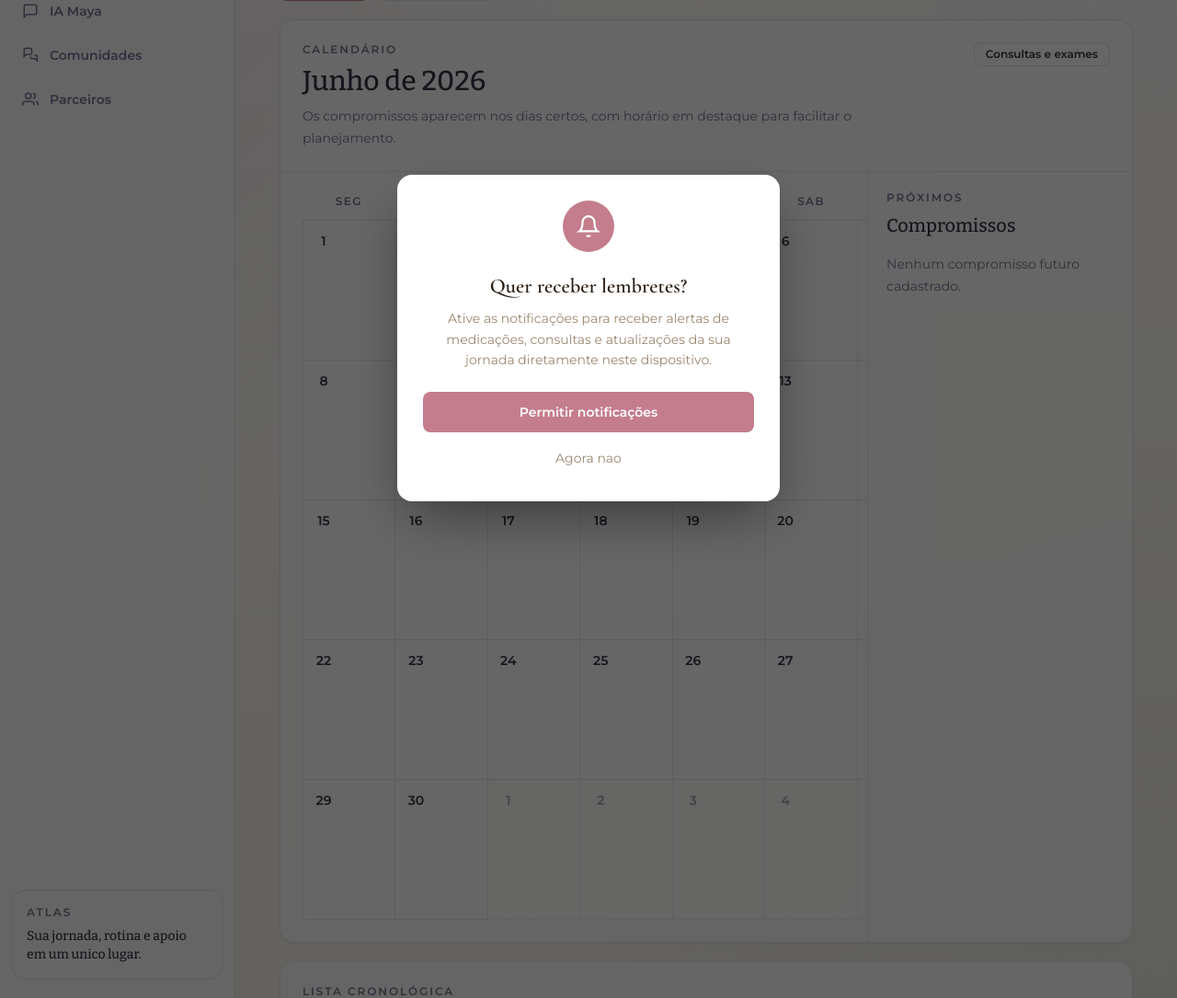
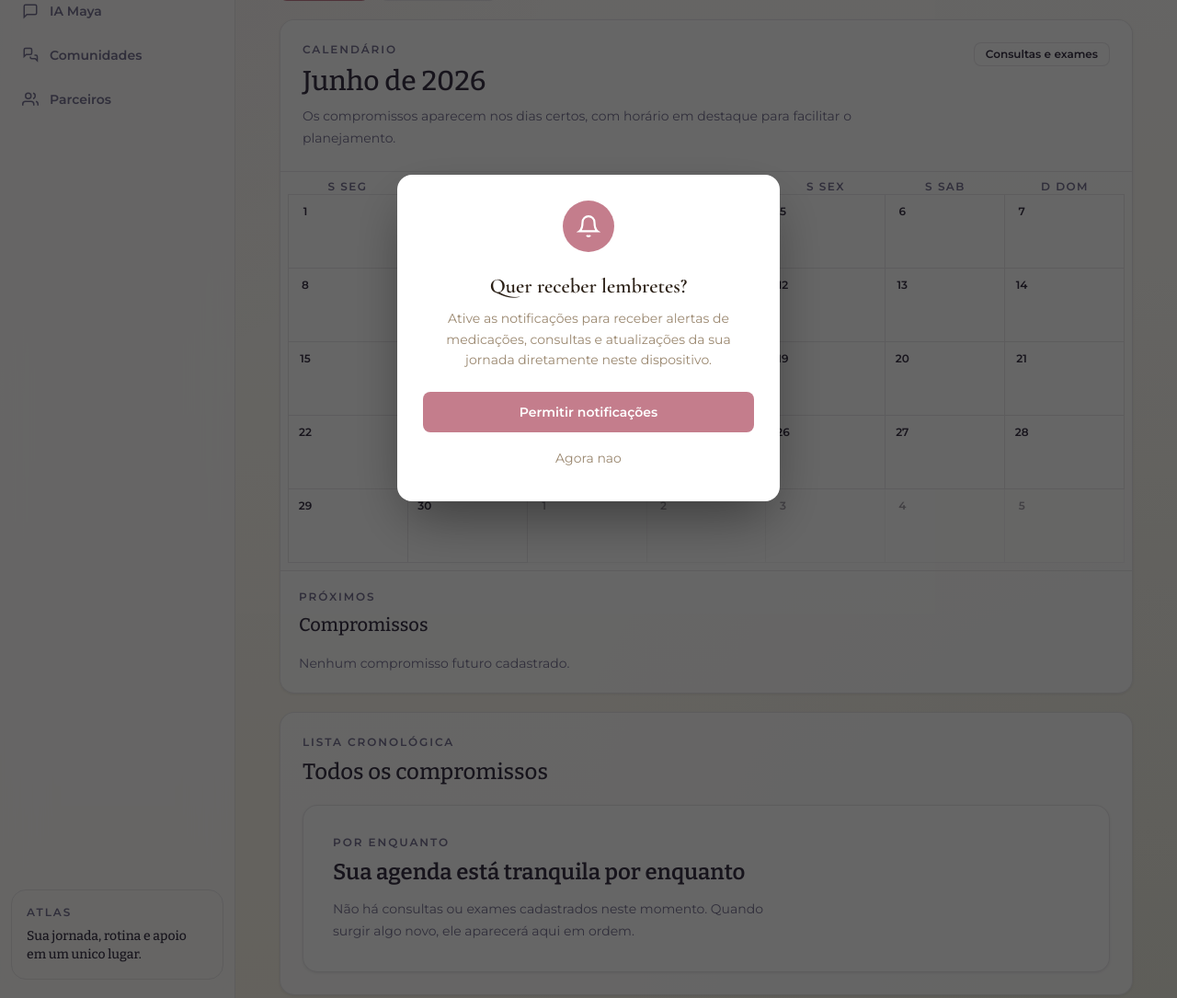
Before and after one commit to marcelof0nseca/ATLASAMARE, a Django app: page /routine/appointments/ in a window 1280 px wide. Shown: the part 350-1435 px from the top of the page at 92% size. Run offline with Django 5.2, Linux system fonts and the light colour scheme; the visitor is signed in with stand-in values (Sample User, id 1); data that the repository does not hold is empty; some libraries are stand-ins or nearby versions.

Commit message:
fix: Ajuste geral de responsividade

```diff
--- a/static/css/login.css
+++ b/static/css/login.css
@@ -35,6 +35,7 @@
 .lp-root {
   position: relative;
   height: 100vh;
+  height: 100dvh; /* iOS Safari: dynamic viewport — endereça address bar */
   overflow: hidden;
   display: flex;
   flex-direction: column;
--- a/templates/layouts/patient_base.html
+++ b/templates/layouts/patient_base.html
@@ -105,7 +105,7 @@
   </main>
 
   <nav class="amare-bottom-nav fixed inset-x-3 bottom-3 z-30 rounded-xl border border-border bg-white/95 p-2 shadow-serene lg:hidden">
-    <ul class="grid grid-cols-8 gap-1 text-center">
+    <ul class="grid grid-cols-8 gap-0.5 text-center sm:gap-1">
       <li><a class="amare-nav-link justify-center {% if active_nav == 'home' %}amare-nav-link-active{% endif %}" href="{% url 'core:dashboard' %}" aria-label="Home"><svg class="h-[18px] w-[18px]" viewBox="0 0 24 24" fill="none" stroke="currentColor" stroke-width="2"><path d="M3 9.5 12 3l9 6.5V21a1 1 0 0 1-1 1h-5v-7H9v7H4a1 1 0 0 1-1-1Z"/></svg></a></li>
       <li><a class="amare-nav-link justify-center {% if active_nav == 'treatment' %}amare-nav-link-active{% endif %}" href="{% url 'treatments:timeline' %}" aria-label="Timeline"><svg class="h-[18px] w-[18px]" viewBox="0 0 24 24" fill="none" stroke="currentColor" stroke-width="2"><circle cx="12" cy="12" r="10"/><path d="M12 6v6l4 2"/></svg></a></li>
       <li><a class="amare-nav-link justify-center {% if active_nav == 'documents' %}amare-nav-link-active{% endif %}" href="{% url 'treatments:documents' %}" aria-label="Documentos"><svg class="h-[18px] w-[18px]" viewBox="0 0 24 24" fill="none" stroke="currentColor" stroke-width="2"><path d="M14 2H6a2 2 0 0 0-2 2v16a2 2 0 0 0 2 2h12a2 2 0 0 0 2-2V8z"/><polyline points="14 2 14 8 20 8"/><line x1="16" y1="13" x2="8" y2="13"/><line x1="16" y1="17" x2="8" y2="17"/></svg></a></li>
--- a/templates/patient/appointments.html
+++ b/templates/patient/appointments.html
@@ -27,43 +27,52 @@
         </div>
       </div>
 
-      <div class="grid gap-0 xl:grid-cols-[1fr_18rem]">
-        <div class="overflow-x-auto p-4 sm:p-6">
-          <div class="min-w-[44rem]">
+      <div class="grid gap-0 lg:grid-cols-[1fr_18rem]">
+        <div class="p-2 sm:p-4">
+          <!-- Cabecalho dias -->
           <div class="grid grid-cols-7 border-b border-border text-center text-xs font-semibold uppercase tracking-[0.12em] text-text-muted">
             {% for weekday in routine_calendar.weekdays %}
-                <div class="px-2 pb-3">{{ weekday }}</div>
+              <div class="px-1 pb-2">
+                <span class="sm:hidden">{{ weekday|slice:":1" }}</span>
+                <span class="hidden sm:inline">{{ weekday }}</span>
+              </div>
             {% endfor %}
           </div>
 
-            <div class="grid auto-rows-[9.5rem] grid-cols-7 border-l border-border">
+          <!-- Celulas -->
+          <div class="grid grid-cols-7 border-l border-border" style="grid-auto-rows:minmax(5rem,auto)">
             {% for week in routine_calendar.weeks %}
               {% for day in week %}
-                  <section class="flex h-full min-w-0 flex-col border-b border-r border-border bg-white/70 p-2 {% if not day.in_month %}opacity-45{% endif %}">
-                    <div class="mb-2 flex h-7 shrink-0 items-center justify-between">
-                      <span class="inline-flex h-7 w-7 items-center justify-center rounded-full text-sm font-semibold {% if day.is_today %}bg-golden text-white{% else %}text-text-strong{% endif %}">
+                <section class="flex h-full min-w-0 flex-col border-b border-r border-border bg-white/70 p-1 sm:p-2 {% if not day.in_month %}opacity-45{% endif %}">
+                  <div class="mb-1 flex shrink-0 items-center justify-between">
+                    <span class="inline-flex h-7 w-7 items-center justify-center rounded-full text-xs font-semibold {% if day.is_today %}bg-golden text-white{% else %}text-text-strong{% endif %}">
                       {{ day.number }}
                     </span>
                     {% if day.event_count %}
-                        <span class="text-[11px] font-semibold text-text-muted">{{ day.event_count }}</span>
+                      <span class="hidden text-[10px] font-semibold text-text-muted sm:inline">{{ day.event_count }}</span>
                     {% endif %}
                   </div>
-
-                    <div class="min-h-0 flex-1 space-y-1.5 overflow-hidden">
+                  <div class="min-h-0 flex-1 space-y-1 overflow-hidden">
+                    <!-- Mobile: bolinhas -->
+                    <div class="flex flex-wrap gap-0.5 sm:hidden">
+                      {% for _ in day.appointments %}<span class="h-1.5 w-1.5 rounded-full bg-golden"></span>{% endfor %}
+                    </div>
+                    <!-- Desktop: etiquetas -->
+                    <div class="hidden space-y-1 sm:block">
                       {% for appointment in day.appointments %}
-                        <div class="h-6 truncate rounded-md bg-golden px-2 py-1 text-[11px] font-semibold leading-4 text-white" title="{{ appointment.get_type_display }} - {{ appointment.scheduled_at|date:'H:i' }}">
+                        <div class="truncate rounded bg-golden px-1.5 py-0.5 text-[10px] font-semibold leading-4 text-white" title="{{ appointment.get_type_display }} {{ appointment.scheduled_at|date:'H:i' }}">
                           {{ appointment.scheduled_at|date:"H:i" }} {{ appointment.get_type_display }}
                         </div>
                       {% endfor %}
+                    </div>
                   </div>
                 </section>
               {% endfor %}
             {% endfor %}
           </div>
         </div>
-        </div>
 
-        <aside class="border-t border-border bg-linen/55 p-5 xl:border-l xl:border-t-0">
+        <aside class="border-t border-border bg-linen/55 p-5 lg:border-l lg:border-t-0">
           <p class="amare-kicker">Próximos</p>
           <h3 class="mt-2 font-serif text-xl font-medium text-text-strong">Compromissos</h3>
           <div class="mt-4 space-y-3">
--- a/templates/patient/community.html
+++ b/templates/patient/community.html
@@ -17,7 +17,7 @@
       <span class="amare-chip">Links externos</span>
     </div>
 
-    <div class="mt-6 grid gap-4 lg:grid-cols-3">
+    <div class="mt-6 grid gap-4 md:grid-cols-2 lg:grid-cols-3">
       {% for community in support_communities %}
         <article class="flex min-h-[18rem] flex-col rounded-xl border border-border bg-white/80 p-5 shadow-sm">
           <div class="flex items-start justify-between gap-3">
@@ -48,7 +48,7 @@
     </div>
   </section>
 
-  <section class="mt-5 grid gap-5 xl:grid-cols-[0.42fr_0.58fr]">
+  <section class="mt-5 grid gap-5 lg:grid-cols-[0.42fr_0.58fr]">
     <aside class="space-y-5">
       <article class="amare-card p-6">
         <p class="amare-kicker">Enviar relato</p>
--- a/templates/patient/dashboard.html
+++ b/templates/patient/dashboard.html
@@ -5,7 +5,7 @@
 {% block page_intro %}Um resumo simples do que importa agora: sua jornada, sua rotina e os apoios que podem deixar o dia mais leve.{% endblock %}
 
 {% block content %}
-  <section class="grid gap-5 xl:grid-cols-[1.08fr_0.92fr]">
+  <section class="grid gap-5 lg:grid-cols-[1.08fr_0.92fr]">
     <article class="amare-card overflow-hidden p-6 sm:p-8">
       <p class="amare-kicker">Jornada atual</p>
       {% if treatment and current_step %}
--- a/templates/patient/maya.html
+++ b/templates/patient/maya.html
@@ -85,7 +85,7 @@
           {% for example in prompt_examples|slice:":2" %}
             <button
               type="button"
-              class="rounded-full border border-border bg-white px-3 py-2 text-xs font-semibold text-text-muted transition hover:border-golden hover:text-golden"
+              class="rounded-full border border-border bg-white px-4 py-2.5 text-xs font-semibold text-text-muted transition hover:border-golden hover:text-golden"
               onclick="document.getElementById('id_question').value='{{ example|escapejs }}'; document.getElementById('id_question').focus();"
             >
               {{ example }}
--- a/templates/patient/profile.html
+++ b/templates/patient/profile.html
@@ -12,7 +12,7 @@
   <p class="amare-kicker mb-2 px-1">Perfil</p>
   <div class="amare-card divide-y divide-border overflow-hidden">
     <div onclick="openModal('name')" class="flex cursor-pointer items-center gap-4 px-5 py-4 transition hover:bg-linen/60">
-      <div class="flex h-10 w-10 flex-shrink-0 items-center justify-center overflow-hidden rounded-full border border-border bg-linen">
+      <div class="flex h-11 w-11 flex-shrink-0 items-center justify-center overflow-hidden rounded-full border border-border bg-linen">
         {% if request.user.avatar %}<img src="{{ request.user.avatar.url }}" class="h-10 w-10 object-cover" alt="">
         {% else %}<span class="font-serif text-base font-bold text-text-muted">{{ request.user.full_name|first|upper }}</span>{% endif %}
       </div>
--- a/templates/patient/treatment.html
+++ b/templates/patient/treatment.html
@@ -24,7 +24,7 @@
   }
 </style>
 
-<section class="grid gap-5 xl:grid-cols-[1fr_0.42fr]">
+<section class="grid gap-5 lg:grid-cols-[1fr_0.42fr]">
   <div class="space-y-4">
     {% if treatment %}
       {% for step in treatment.steps.all %}
--- a/templates/treatments/video_detail.html
+++ b/templates/treatments/video_detail.html
@@ -5,7 +5,7 @@
 {% block page_intro %}A Amare recomenda este video para auxiliar nesta etapa.{% endblock %}
 
 {% block content %}
-  <section class="grid gap-5 xl:grid-cols-[1fr_0.35fr]">
+  <section class="grid gap-5 lg:grid-cols-[1fr_0.35fr]">
     <article class="amare-card overflow-hidden">
       <div class="aspect-video bg-text-strong">
         {% if video.video_file %}
```
Also changed, not shown: templates/treatments/week_documents.html (+20 -7 lines). Lines whose indentation alone changed are shown as unchanged.
